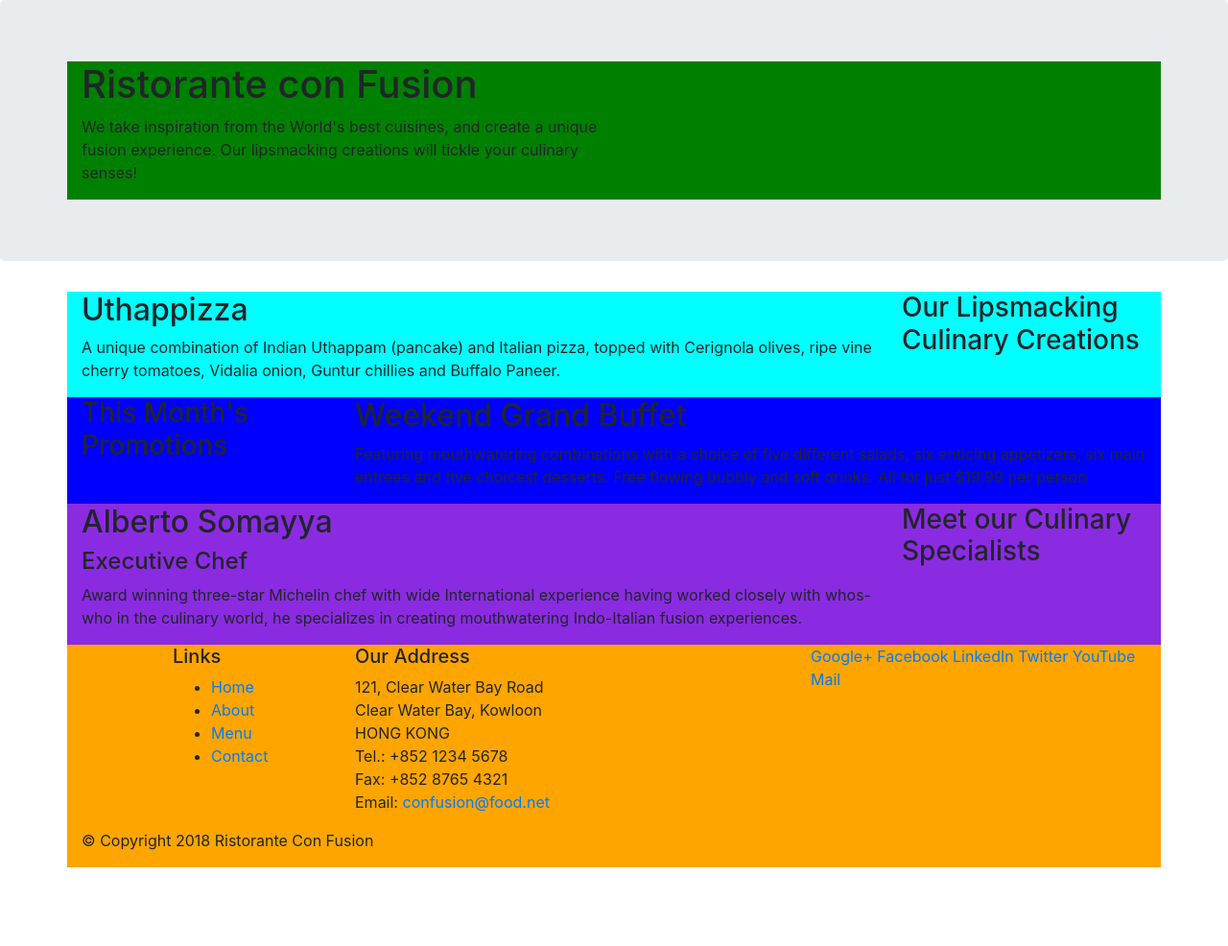
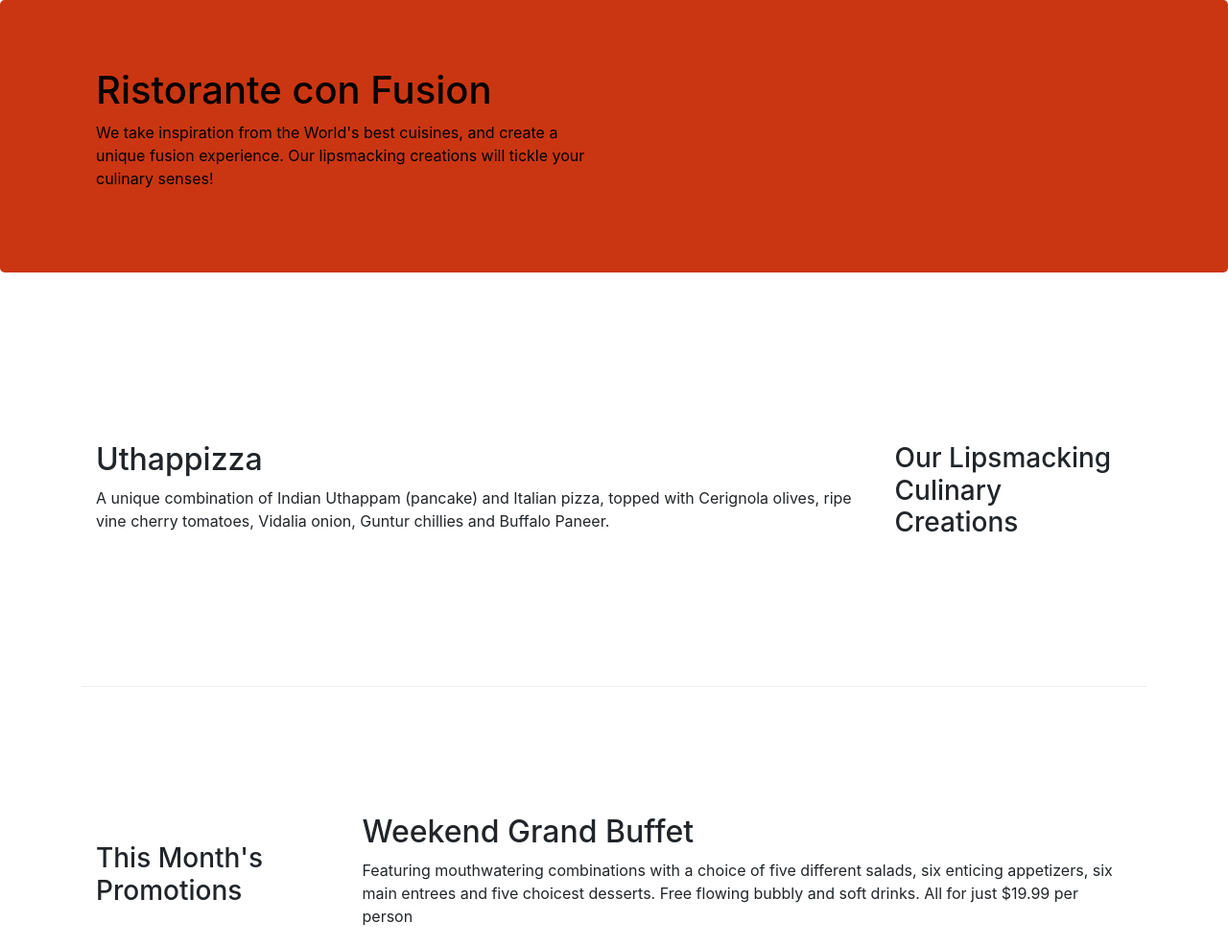
Before and after one commit to randomshana1/conFusion-, a website: page index.html in a window 1280 px wide. Shown: the top 986 px of the page at 96% size. Before the commit the page ends 904 px from the top, so only its background shows below. Drawn offline with nearby package versions, Linux system fonts and the light colour scheme.

Commit message:
added css stylesheet

```diff
--- /dev/null
+++ b/css/style.css
@@ -0,0 +1,29 @@
+.row-header{
+    margin: 0px auto;
+    padding: 0px auto;
+}
+.row-content{
+    margin: 0px auto;
+    padding: 50px 0px 50px 0px auto;
+    border-bottom: 1px ridge;
+    min-height: 400px;
+}
+
+.footer{
+    background-color: rgb(241, 45, 61);
+    margin: 0px auto;
+    padding: 20px 0px 20px 0px;
+}
+
+.jumbotron{
+    padding: 70px 30px 70px 30px;
+    background-color: rgb(121, 109, 43);
+    background: rgb(202, 54, 17);
+    color: rgb(0, 0, 0);
+}
+
+.address{
+    font-size: 80%;
+    margin: 0px;
+    color: blueviolet;
+}
--- a/index.html
+++ b/index.html
@@ -10,13 +10,15 @@
 
       <!-- Bootstrap CSS -->
       <link rel="stylesheet" href="node_modules/bootstrap/dist/css/bootstrap.min.css">
+      <link rel="stylesheet" href="css/style.css">
 </head>
 
 <body>
 
     <header class="jumbotron">
-        <div class="container" style="background-color: green;">
-            <div class="row">
+        <div class="container" >
+            <!-- style="background-color: green;" -->
+            <div class="row row-header">
                 <div class="col-12 col-sm-6">
                     <h1>Ristorante con Fusion</h1>
                     <p>We take inspiration from the World's best cuisines, and create a unique fusion experience. Our lipsmacking creations will tickle your culinary senses!</p>
@@ -27,9 +29,11 @@
         </div>
     </header>
 
-    <div class="container" style="background-color:red;">
-        <div class="row" style="background-color: aqua;">
-            <div class="col-12 order-sm-last col-md-3">
+    <div class="container" >
+        <!-- style="background-color:red;" -->
+        <div class="row row-content align-items-center" >
+            <!-- style="background-color: aqua;" -->
+            <div class="col-12 order-sm-last col-md-3 ">
                 <h3>Our Lipsmacking Culinary Creations</h3>
             </div>
             <div class="col order-sm-first col-md">
@@ -39,7 +43,8 @@
         </div>
 
 
-        <div class="row" style="background-color: blue;">
+        <div class="row row-content align-items-center" >
+            <!-- style="background-color: blue;" -->
             <div class="col-12 col-sm-4 col-md-3">
                 <h3>This Month's Promotions</h3>
             </div>
@@ -49,7 +54,8 @@
             </div>
         </div>
 
-        <div class="row" style="background-color: blueviolet;">
+        <div class="row row-content align-items-center" >
+            <!-- style="background-color: blueviolet;" -->
             <div class="col-12 col-sm-4 order-sm-last col-md-3">
                 <h3>Meet our Culinary Specialists</h3>
             </div>
@@ -62,11 +68,12 @@
     </div>
 
     <footer>
-        <div class="container" style="background-color:orange;">
-            <div class="row">
+        <div class="container" >
+            <!-- style="background-color:orange;" -->
+            <div class="row footer">
                 <div class="col-4 offset-1 col-sm-2">
                     <h5>Links</h5>
-                    <ul>
+                    <ul class="list-unstyled">
                         <li><a href="#">Home</a></li>
                         <li><a href="#">About</a></li>
                         <li><a href="#">Menu</a></li>
@@ -95,7 +102,7 @@
                     </div>
                 </div>
            </div>
-           <div class="row">
+           <div class="row justify-content-center">
                 <div class="col-auto">
                     <p>© Copyright 2018 Ristorante Con Fusion</p>
                 </div>
```
